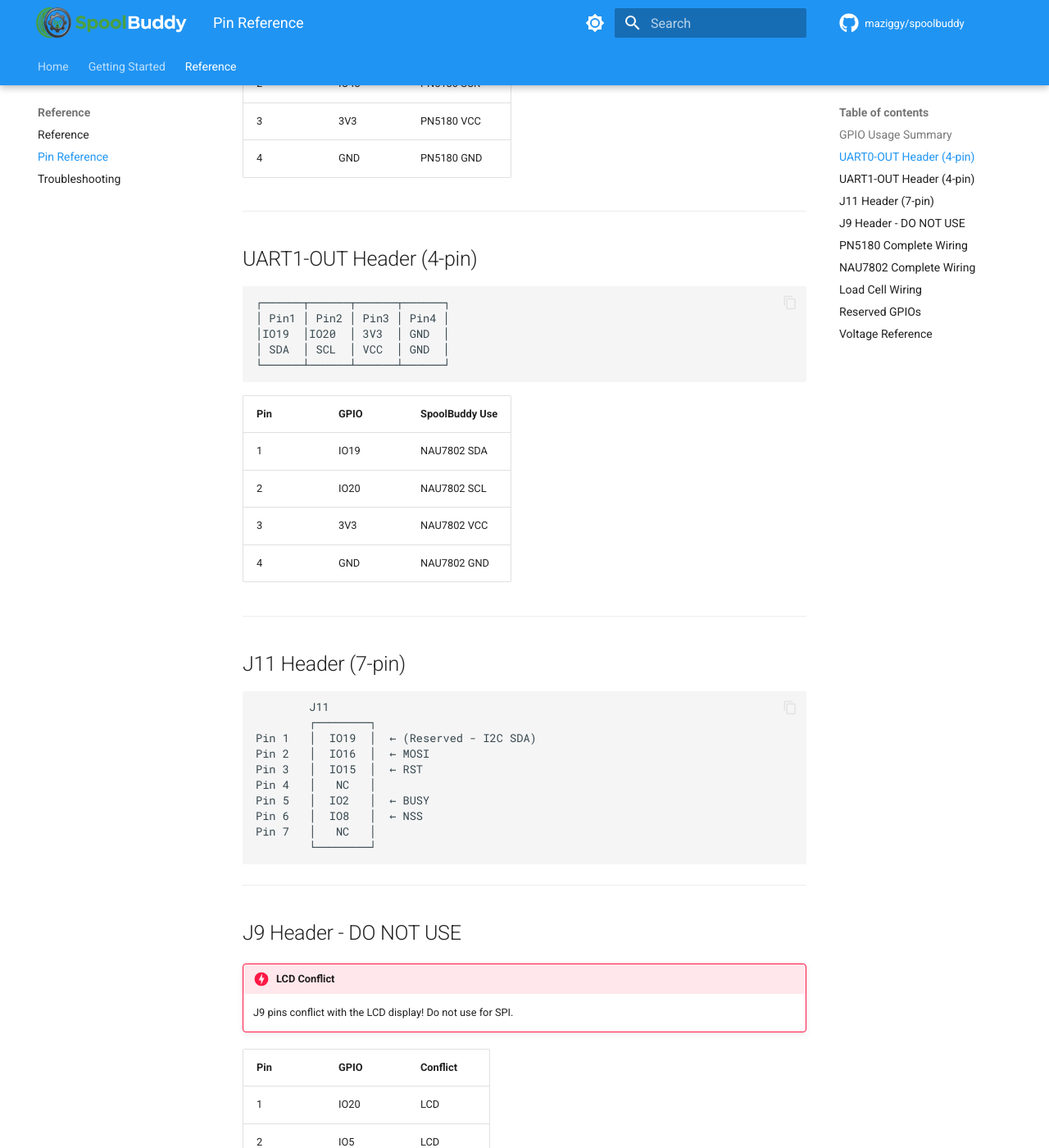
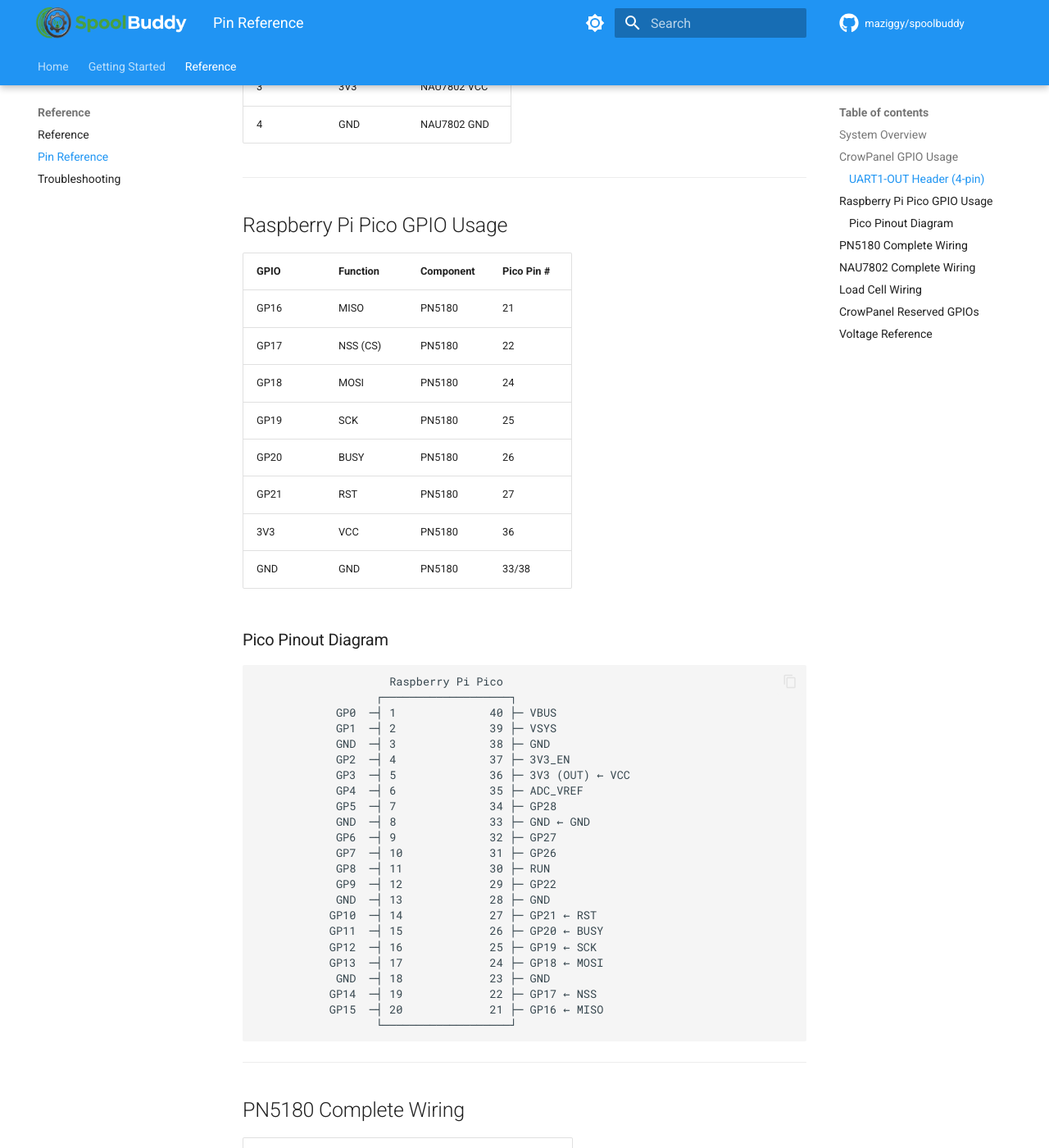
Before and after one commit to Schuermi7/spoolbuddy-wiki, an MkDocs documentation site: the page built from docs/reference/pins.md, in a window 1280 px wide and 1400 px high, scrolled down 1151 px. Shown: the whole window at 82% size. Built offline with MkDocs 1.6.1 and Material for MkDocs 9.7.7, drawn with Linux system fonts in a browser that asks for light colours; comment, search, counter and statistics services are not loaded; some of the changed text lies outside the part shown.

Commit message:
Updated wiki

````diff
--- a/docs/getting-started/wiring.md
+++ b/docs/getting-started/wiring.md
@@ -1,6 +1,33 @@
 # Wiring Guide
 
 Detailed wiring diagrams and pin connections for all SpoolBuddy components.
+
+---
+
+## System Architecture
+
+SpoolBuddy uses two microcontrollers:
+
+- **CrowPanel (ESP32-S3)** - Display, UI, and scale (NAU7802)
+- **Raspberry Pi Pico** - NFC reader (PN5180)
+
+```
+┌─────────────────┐      ┌─────────────────┐      ┌─────────────────┐
+│   CrowPanel     │      │  Raspberry Pi   │      │    PN5180       │
+│   ESP32-S3      │      │     Pico        │─SPI──│    NFC          │
+│                 │      │                 │      │                 │
+│   UART1-OUT ────┼──I2C─│                 │      └─────────────────┘
+└────────┬────────┘      └─────────────────┘
+         │
+    ┌────┴────┐
+    │ NAU7802 │
+    │  Scale  │
+    └────┬────┘
+         │
+    ┌────┴────┐
+    │Load Cell│
+    └─────────┘
+```
 
 ---
 
@@ -12,119 +39,17 @@ Detailed wiring diagrams and pin connections for all SpoolBuddy components.
 
 ---
 
-## CrowPanel Connector Layout
+## Wiring Diagram
 
-```
-┌─────────────────────────────────────────────────────────────────────────┐
-│                     CrowPanel Advance 7.0" (Back)                       │
-│                                                                         │
-│   ┌──────────┐  ┌──────────┐  ┌──────────┐  ┌─────────┐  ┌─────────┐   │
-│   │UART0-OUT │  │UART1-OUT │  │ I2C-OUT  │  │   J9    │  │   J11   │   │
-│   │  4-pin   │  │  4-pin   │  │  4-pin   │  │  1x7    │  │  1x7    │   │
-│   │ SPI CLK  │  │  Scale   │  │          │  │  N/A!   │  │ Control │   │
-│   │ SPI MISO │  │  I2C     │  │          │  │CONFLICT │  │  Pins   │   │
-│   └──────────┘  └──────────┘  └──────────┘  └─────────┘  └─────────┘   │
-│                                                                         │
-│   [BOOT]  [RESET]                                           [USB-C]    │
-└─────────────────────────────────────────────────────────────────────────┘
-```
-
-!!! danger "J9 Header Conflict"
-    J9 header pins (IO4, IO5, IO6) are used internally by the RGB LCD display! These pins appear shorted to GND when the display is powered on. **DO NOT use J9 for SPI** - use UART0-OUT header instead.
+![SpoolBuddy Wiring Diagram](../assets/spoolbuddy-cabling.jpeg)
 
 ---
 
-## Wiring Diagram
+## NAU7802 Scale → CrowPanel (I2C)
 
-```
-                                    ┌─────────────────────────────────────────┐
-                                    │     ELECROW CrowPanel Advance 7.0"      │
-                                    │                                         │
-     PN5180 NFC Module              │   UART0-OUT Header                      │
-    ┌──────────────────┐            │   ┌───────────────────┐                 │
-    │   ┌──────────┐   │            │   │  IO43 ●──────────┼─────SCK         │
-    │   │PN5180    │   │            │   │  IO44 ●──────────┼─────MISO        │
-    │   │  Chip    │   │            │   │  3V3  ●──────────┼─────VCC         │
-    │   └──────────┘   │            │   │  GND  ●──────────┼─────GND         │
-    │   ┌──────────┐   │            │   └───────────────────┘                 │
-    │   │ Antenna  │   │            │                                         │
-    │   └──────────┘   │            │   J11 Header                            │
-    └──────────────────┘            │   ┌───────────────────┐                 │
-            │                       │   │  IO16 ●──────────┼─────MOSI        │
-            │                       │   │  IO15 ●──────────┼─────RST         │
-            └───────────────────────┼───│  IO2  ●──────────┼─────BUSY        │
-                                    │   │  IO8  ●──────────┼─────NSS (CS)    │
-                                    │   └───────────────────┘                 │
-                                    │                                         │
-     NAU7802 + Load Cell            │   UART1-OUT                             │
-    ┌──────────────────┐            │   ┌───────────────────┐                 │
-    │  ┌────────────┐  │            │   │  IO19 ●──────────┼─────SDA         │
-    │  │ SparkFun   │  │            │   │  IO20 ●──────────┼─────SCL         │
-    │  │ Qwiic      │  │            │   │  3V3  ●──────────┼─────VCC         │
-    │  │ Scale      │  │            │   │  GND  ●──────────┼─────GND         │
-    │  └────────────┘  │            │   └───────────────────┘                 │
-    │   ┌────┴────┐    │            │                                         │
-    │   │Load Cell│    │            │   USB-C (Power)                         │
-    │   └─────────┘    │            │   ┌───────────────────┐                 │
-    └──────────────────┘            │   │    ○ USB-C        │                 │
-                                    │   └───────────────────┘                 │
-                                    └─────────────────────────────────────────┘
-```
+The scale ADC connects to the CrowPanel's **UART1-OUT** header.
 
----
-
-## PN5180 NFC Reader (SPI)
-
-### UART0-OUT Header (4-pin)
-
-```
-┌──────┬──────┬──────┬──────┐
-│ Pin1 │ Pin2 │ Pin3 │ Pin4 │
-│IO44  │IO43  │ 3V3  │ GND  │
-│MISO  │ SCK  │ VCC  │ GND  │
-└──────┴──────┴──────┴──────┘
-
-BLUE   ───┤ IO44 : ← MISO (SPI data IN)
-YELLOW ───┤ IO43 : ← SCK  (SPI clock)
-RED    ───┤ 3V3  : ← VCC  (⚠️ 3.3V ONLY!)
-BLACK  ───┤ GND  : ← GND
-```
-
-### J11 Header Control Pins
-
-```
-        J11 (Right Side)
-        ┌────────┐
-Pin 2   │  IO16  │   ← MOSI (SPI data OUT)
-Pin 3   │  IO15  │   ← RST
-Pin 5   │  IO2   │   ← BUSY
-Pin 6   │  IO8   │   ← NSS (CS)
-        └────────┘
-
-GREEN  ───┤ IO16 : ← MOSI
-BROWN  ───┤ IO15 : ← RST
-WHITE  ───┤ IO2  : ← BUSY
-ORANGE ───┤ IO8  : ← NSS
-```
-
-### Complete PN5180 Pin Table
-
-| PN5180 Pin | ESP32-S3 GPIO | Header | Pin # | Wire Color |
-|------------|---------------|--------|-------|------------|
-| VCC | 3.3V | UART0-OUT | Pin 3 | Red |
-| GND | GND | UART0-OUT | Pin 4 | Black |
-| SCK | IO43 | UART0-OUT | Pin 2 | Yellow |
-| MISO | IO44 | UART0-OUT | Pin 1 | Blue |
-| MOSI | IO16 | J11 | Pin 2 | Green |
-| NSS (CS) | IO8 | J11 | Pin 6 | Orange |
-| BUSY | IO2 | J11 | Pin 5 | White |
-| RST | IO15 | J11 | Pin 3 | Brown |
-
----
-
-## NAU7802 Scale ADC (I2C)
-
-### UART1-OUT Header (4-pin)
+### UART1-OUT Header Pinout
 
 ```
 ┌──────┬──────┬──────┬──────┐
@@ -132,23 +57,22 @@ ORANGE ───┤ IO8  : ← NSS
 │IO19  │IO20  │ 3V3  │ GND  │
 │ SDA  │ SCL  │ VCC  │ GND  │
 └──────┴──────┴──────┴──────┘
-
-YELLOW ───┤ IO19 : ← SDA (I2C data)
-WHITE  ───┤ IO20 : ← SCL (I2C clock)
-RED    ───┤ 3V3  : ← VCC
-BLACK  ───┤ GND  : ← GND
 ```
 
-| NAU7802 Pin | ESP32-S3 GPIO | Header | Pin # |
-|-------------|---------------|--------|-------|
-| VCC | 3.3V | UART1-OUT | Pin 3 |
-| GND | GND | UART1-OUT | Pin 4 |
-| SDA | IO19 | UART1-OUT | Pin 1 |
-| SCL | IO20 | UART1-OUT | Pin 2 |
+### NAU7802 Connections
+
+| NAU7802 Pin | CrowPanel | Header | Wire Color |
+|-------------|-----------|--------|------------|
+| SDA | IO19 | UART1-OUT Pin 1 | Yellow |
+| SCL | IO20 | UART1-OUT Pin 2 | White |
+| VCC | 3.3V | UART1-OUT Pin 3 | Red |
+| GND | GND | UART1-OUT Pin 4 | Black |
 
 ---
 
-## Load Cell to NAU7802
+## Load Cell → NAU7802
+
+Connect the 4-wire load cell to the screw terminals on the NAU7802 board.
 
 ```
    Load Cell (5kg)                SparkFun Qwiic Scale
@@ -172,27 +96,84 @@ BLACK  ───┤ GND  : ← GND
 
 ---
 
+## PN5180 NFC → Raspberry Pi Pico (SPI)
+
+The NFC reader connects to the Raspberry Pi Pico via SPI.
+
+### Pico Pinout Reference
+
+```
+                    Raspberry Pi Pico
+                  ┌───────────────────┐
+            GP0  ─┤ 1              40 ├─ VBUS
+            GP1  ─┤ 2              39 ├─ VSYS
+            GND  ─┤ 3              38 ├─ GND
+            GP2  ─┤ 4              37 ├─ 3V3_EN
+            GP3  ─┤ 5              36 ├─ 3V3 (OUT) ← VCC
+            GP4  ─┤ 6              35 ├─ ADC_VREF
+            GP5  ─┤ 7              34 ├─ GP28
+            GND  ─┤ 8              33 ├─ GND ← GND
+            GP6  ─┤ 9              32 ├─ GP27
+            GP7  ─┤ 10             31 ├─ GP26
+            GP8  ─┤ 11             30 ├─ RUN
+            GP9  ─┤ 12             29 ├─ GP22
+            GND  ─┤ 13             28 ├─ GND
+           GP10  ─┤ 14             27 ├─ GP21
+           GP11  ─┤ 15             26 ├─ GP20
+           GP12  ─┤ 16             25 ├─ GP19 ← SCK
+           GP13  ─┤ 17             24 ├─ GP18 ← MOSI
+            GND  ─┤ 18             23 ├─ GND
+           GP14  ─┤ 19             22 ├─ GP17 ← NSS (CS)
+           GP15  ─┤ 20             21 ├─ GP16 ← MISO
+                  └───────────────────┘
+```
+
+### PN5180 Connections
+
+| PN5180 Pin | Pico GPIO | Pico Pin # | Wire Color |
+|------------|-----------|------------|------------|
+| VCC | 3V3 | 36 | Red |
+| GND | GND | 33 or 38 | Black |
+| SCK | GP19 | 25 | Yellow |
+| MISO | GP16 | 21 | Orange |
+| MOSI | GP18 | 24 | Green |
+| NSS (CS) | GP17 | 22 | Blue |
+| BUSY | GP20 | 26 | Pink |
+| RST | GP21 | 27 | Brown |
+
+!!! danger "3.3V Only!"
+    The PN5180 is 3.3V only. Do NOT connect to 5V (VBUS) - it will damage the chip!
+
+---
+
 ## Quick Reference Card
 
 ```
 ┌────────────────────────────────────────────────────────────┐
-│           SPOOLBUDDY QUICK WIRING (CrowPanel 7.0")         │
+│              SPOOLBUDDY QUICK WIRING REFERENCE             │
 ├────────────────────────────────────────────────────────────┤
 │                                                            │
-│  *** DO NOT USE J9 HEADER - CONFLICTS WITH LCD ***         │
+│  NAU7802 (Scale) → CrowPanel UART1-OUT                    │
+│  ─────────────────────────────────────                    │
+│  SDA  → Pin 1 (IO19)    VCC → Pin 3 (3V3)                │
+│  SCL  → Pin 2 (IO20)    GND → Pin 4 (GND)                │
 │                                                            │
-│  PN5180 (NFC)              NAU7802 (Scale)                 │
-│  ───────────               ──────────────                  │
-│  VCC  → UART0 Pin3 (3V3)   VCC → UART1 Pin3 (3V3)         │
-│  GND  → UART0 Pin4 (GND)   GND → UART1 Pin4 (GND)         │
-│  SCK  → UART0 Pin2 (IO43)  SDA → UART1 Pin1 (IO19)        │
-│  MISO → UART0 Pin1 (IO44)  SCL → UART1 Pin2 (IO20)        │
-│  MOSI → J11 Pin2 (IO16)                                    │
-│  CS   → J11 Pin6 (IO8)     Load Cell → Qwiic terminal     │
-│  BUSY → J11 Pin5 (IO2)       Red   → E+                   │
-│  RST  → J11 Pin3 (IO15)      Black → E-                   │
-│                              White → A-                    │
-│  Power: USB-C 5V/2A          Green → A+                   │
+│  Load Cell → NAU7802 Terminals                            │
+│  ─────────────────────────────                            │
+│  Red → E+    Black → E-    White → A-    Green → A+      │
+│                                                            │
+│  PN5180 (NFC) → Raspberry Pi Pico                         │
+│  ────────────────────────────────                         │
+│  VCC  → 3V3 (Pin 36)        SCK  → GP19 (Pin 25)         │
+│  GND  → GND (Pin 33)        MISO → GP16 (Pin 21)         │
+│  MOSI → GP18 (Pin 24)       NSS  → GP17 (Pin 22)         │
+│  BUSY → GP20 (Pin 26)       RST  → GP21 (Pin 27)         │
+│                                                            │
+│  Power                                                     │
+│  ─────                                                     │
+│  CrowPanel: USB-C 5V/2A                                   │
+│  Pico: USB or powered from PN5180 circuit                 │
+│                                                            │
 └────────────────────────────────────────────────────────────┘
 ```
 
@@ -200,38 +181,44 @@ BLACK  ───┤ GND  : ← GND
 
 ## Power Requirements
 
-| Component | Voltage | Current (typical) | Current (peak) |
-|-----------|---------|-------------------|----------------|
-| CrowPanel 7.0" | 5V (via USB) | 300mA | 600mA |
-| PN5180 | 3.3V | 80mA | 150mA |
-| NAU7802 | 3.3V | 1mA | 2mA |
-| **Total** | **5V USB** | **~400mA** | **~750mA** |
+| Component | Voltage | Current (typical) |
+|-----------|---------|-------------------|
+| CrowPanel 7.0" | 5V (USB-C) | 300-600mA |
+| Raspberry Pi Pico | 5V (USB) or 3.3V | 25-100mA |
+| PN5180 | 3.3V | 80-150mA |
+| NAU7802 | 3.3V | 1-2mA |
 
 !!! success "Recommendation"
-    Use a quality USB-C cable and 5V/2A power adapter.
+    Use quality USB-C cables and a 5V/2A power adapter for the CrowPanel.
 
 ---
 
 ## Wiring Checklist
 
-### PN5180
+### NAU7802 → CrowPanel
 
-- [ ] VCC connected to 3.3V (NOT 5V!)
-- [ ] GND connected to GND
-- [ ] SCK → UART0-OUT Pin 2 (IO43)
-- [ ] MISO → UART0-OUT Pin 1 (IO44)
-- [ ] MOSI → J11 Pin 2 (IO16)
-- [ ] NSS → J11 Pin 6 (IO8)
-- [ ] BUSY → J11 Pin 5 (IO2)
-- [ ] RST → J11 Pin 3 (IO15)
-
-### NAU7802
-
-- [ ] VCC connected to 3.3V
-- [ ] GND connected to GND
 - [ ] SDA → UART1-OUT Pin 1 (IO19)
 - [ ] SCL → UART1-OUT Pin 2 (IO20)
-- [ ] Load cell wired to E+/E-/A+/A-
+- [ ] VCC → UART1-OUT Pin 3 (3V3)
+- [ ] GND → UART1-OUT Pin 4 (GND)
+
+### Load Cell → NAU7802
+
+- [ ] Red wire → E+ terminal
+- [ ] Black wire → E- terminal
+- [ ] White wire → A- terminal
+- [ ] Green wire → A+ terminal
+
+### PN5180 → Pico
+
+- [ ] VCC → 3V3 (Pin 36) - **NOT 5V!**
+- [ ] GND → GND (Pin 33)
+- [ ] SCK → GP19 (Pin 25)
+- [ ] MISO → GP16 (Pin 21)
+- [ ] MOSI → GP18 (Pin 24)
+- [ ] NSS → GP17 (Pin 22)
+- [ ] BUSY → GP20 (Pin 26)
+- [ ] RST → GP21 (Pin 27)
 
 ---
 
--- a/docs/reference/pins.md
+++ b/docs/reference/pins.md
@@ -4,41 +4,23 @@ Quick reference for all SpoolBuddy hardware connections.
 
 ---
 
-## GPIO Usage Summary
+## System Overview
+
+| Controller | Components | Interface |
+|------------|------------|-----------|
+| CrowPanel (ESP32-S3) | Display, NAU7802 Scale | I2C |
+| Raspberry Pi Pico | PN5180 NFC Reader | SPI |
+
+---
+
+## CrowPanel GPIO Usage
 
 | GPIO | Function | Component | Header |
 |------|----------|-----------|--------|
-| IO2 | BUSY | PN5180 | J11 Pin 5 |
-| IO8 | NSS (CS) | PN5180 | J11 Pin 6 |
-| IO15 | RST | PN5180 | J11 Pin 3 |
-| IO16 | MOSI | PN5180 | J11 Pin 2 |
 | IO19 | SDA | NAU7802 | UART1-OUT Pin 1 |
 | IO20 | SCL | NAU7802 | UART1-OUT Pin 2 |
-| IO43 | SCK | PN5180 | UART0-OUT Pin 2 |
-| IO44 | MISO | PN5180 | UART0-OUT Pin 1 |
 
----
-
-## UART0-OUT Header (4-pin)
-
-```
-┌──────┬──────┬──────┬──────┐
-│ Pin1 │ Pin2 │ Pin3 │ Pin4 │
-│IO44  │IO43  │ 3V3  │ GND  │
-│MISO  │ SCK  │ VCC  │ GND  │
-└──────┴──────┴──────┴──────┘
-```
-
-| Pin | GPIO | SpoolBuddy Use |
-|-----|------|----------------|
-| 1 | IO44 | PN5180 MISO |
-| 2 | IO43 | PN5180 SCK |
-| 3 | 3V3 | PN5180 VCC |
-| 4 | GND | PN5180 GND |
-
----
-
-## UART1-OUT Header (4-pin)
+### UART1-OUT Header (4-pin)
 
 ```
 ┌──────┬──────┬──────┬──────┐
@@ -57,49 +39,61 @@ Quick reference for all SpoolBuddy hardware connections.
 
 ---
 
-## J11 Header (7-pin)
+## Raspberry Pi Pico GPIO Usage
+
+| GPIO | Function | Component | Pico Pin # |
+|------|----------|-----------|------------|
+| GP16 | MISO | PN5180 | 21 |
+| GP17 | NSS (CS) | PN5180 | 22 |
+| GP18 | MOSI | PN5180 | 24 |
+| GP19 | SCK | PN5180 | 25 |
+| GP20 | BUSY | PN5180 | 26 |
+| GP21 | RST | PN5180 | 27 |
+| 3V3 | VCC | PN5180 | 36 |
+| GND | GND | PN5180 | 33/38 |
+
+### Pico Pinout Diagram
 
 ```
-        J11
-        ┌────────┐
-Pin 1   │  IO19  │  ← (Reserved - I2C SDA)
-Pin 2   │  IO16  │  ← MOSI
-Pin 3   │  IO15  │  ← RST
-Pin 4   │   NC   │
-Pin 5   │  IO2   │  ← BUSY
-Pin 6   │  IO8   │  ← NSS
-Pin 7   │   NC   │
-        └────────┘
+                    Raspberry Pi Pico
+                  ┌───────────────────┐
+            GP0  ─┤ 1              40 ├─ VBUS
+            GP1  ─┤ 2              39 ├─ VSYS
+            GND  ─┤ 3              38 ├─ GND
+            GP2  ─┤ 4              37 ├─ 3V3_EN
+            GP3  ─┤ 5              36 ├─ 3V3 (OUT) ← VCC
+            GP4  ─┤ 6              35 ├─ ADC_VREF
+            GP5  ─┤ 7              34 ├─ GP28
+            GND  ─┤ 8              33 ├─ GND ← GND
+            GP6  ─┤ 9              32 ├─ GP27
+            GP7  ─┤ 10             31 ├─ GP26
+            GP8  ─┤ 11             30 ├─ RUN
+            GP9  ─┤ 12             29 ├─ GP22
+            GND  ─┤ 13             28 ├─ GND
+           GP10  ─┤ 14             27 ├─ GP21 ← RST
+           GP11  ─┤ 15             26 ├─ GP20 ← BUSY
+           GP12  ─┤ 16             25 ├─ GP19 ← SCK
+           GP13  ─┤ 17             24 ├─ GP18 ← MOSI
+            GND  ─┤ 18             23 ├─ GND
+           GP14  ─┤ 19             22 ├─ GP17 ← NSS
+           GP15  ─┤ 20             21 ├─ GP16 ← MISO
+                  └───────────────────┘
 ```
-
----
-
-## J9 Header - DO NOT USE
-
-!!! danger "LCD Conflict"
-    J9 pins conflict with the LCD display! Do not use for SPI.
-
-| Pin | GPIO | Conflict |
-|-----|------|----------|
-| 1 | IO20 | LCD |
-| 2 | IO5 | LCD |
-| 3 | IO4 | LCD |
-| 4 | IO6 | LCD |
 
 ---
 
 ## PN5180 Complete Wiring
 
-| PN5180 Pin | ESP32-S3 GPIO | Header | Pin # | Wire Color |
-|------------|---------------|--------|-------|------------|
-| VCC | 3.3V | UART0-OUT | Pin 3 | Red |
-| GND | GND | UART0-OUT | Pin 4 | Black |
-| SCK | IO43 | UART0-OUT | Pin 2 | Yellow |
-| MISO | IO44 | UART0-OUT | Pin 1 | Blue |
-| MOSI | IO16 | J11 | Pin 2 | Green |
-| NSS (CS) | IO8 | J11 | Pin 6 | Orange |
-| BUSY | IO2 | J11 | Pin 5 | White |
-| RST | IO15 | J11 | Pin 3 | Brown |
+| PN5180 Pin | Pico GPIO | Pico Pin # | Wire Color |
+|------------|-----------|------------|------------|
+| VCC | 3V3 | 36 | Red |
+| GND | GND | 33 | Black |
+| SCK | GP19 | 25 | Yellow |
+| MISO | GP16 | 21 | Orange |
+| MOSI | GP18 | 24 | Green |
+| NSS (CS) | GP17 | 22 | Blue |
+| BUSY | GP20 | 26 | Pink |
+| RST | GP21 | 27 | Brown |
 
 **SPI Configuration:**
 
@@ -111,8 +105,8 @@ Pin 7   │   NC   │
 
 ## NAU7802 Complete Wiring
 
-| NAU7802 Pin | ESP32-S3 GPIO | Header | Pin # |
-|-------------|---------------|--------|-------|
+| NAU7802 Pin | CrowPanel GPIO | Header | Pin # |
+|-------------|----------------|--------|-------|
 | VCC | 3.3V | UART1-OUT | Pin 3 |
 | GND | GND | UART1-OUT | Pin 4 |
 | SDA | IO19 | UART1-OUT | Pin 1 |
@@ -139,9 +133,9 @@ Pin 7   │   NC   │
 
 ---
 
-## Reserved GPIOs
+## CrowPanel Reserved GPIOs
 
-Do not use these pins:
+Do not use these pins on the CrowPanel:
 
 | GPIO | Reason |
 |------|--------|
@@ -151,14 +145,19 @@ Do not use these pins:
 | IO45 | USB D+ |
 | IO38-42 | PSRAM/Flash |
 
+!!! danger "J9 Header Conflict"
+    J9 pins conflict with the LCD display! Do not use for SPI.
+
 ---
 
 ## Voltage Reference
 
 | Rail | Voltage | Max Current | Components |
 |------|---------|-------------|------------|
-| 5V (USB) | 5.0V | 2A | CrowPanel input |
-| 3.3V | 3.3V | 500mA | PN5180, NAU7802 |
+| CrowPanel USB | 5.0V | 2A | CrowPanel input |
+| CrowPanel 3.3V | 3.3V | 500mA | NAU7802 |
+| Pico USB | 5.0V | 500mA | Pico input |
+| Pico 3V3 | 3.3V | 300mA | PN5180 |
 
 !!! danger
     PN5180 is **3.3V ONLY**. 5V will damage it!
````
Also changed, not shown: docs/getting-started/hardware.md (+12 -11 lines), docs/index.md (+11 -9 lines), ccabling.png (added), docs/assets/spoolbuddy-cabling.jpeg (added), site/assets/spoolbuddy-cabling.jpeg (added), site/getting-started/hardware/index.html, site/getting-started/wiring/index.html, site/index.html, site/reference/pins/index.html, site/search/search_index.json, 3 other files.
